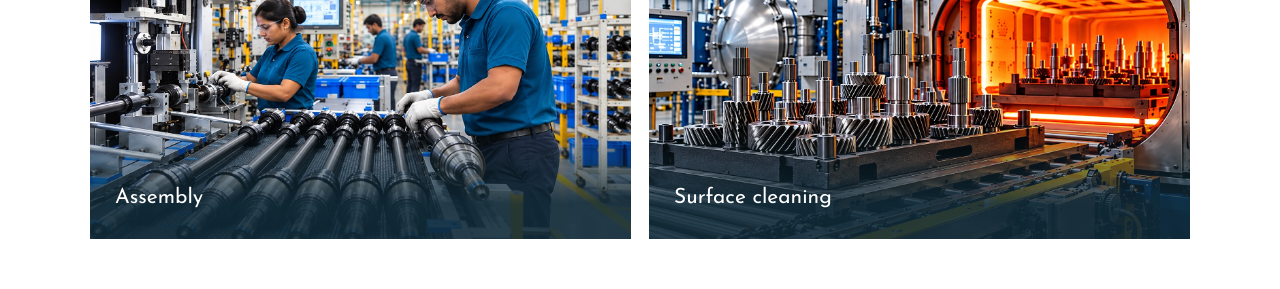
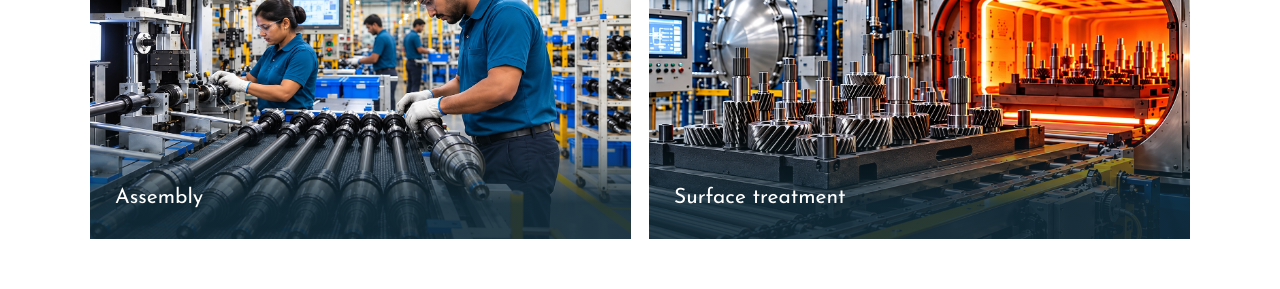
Before and after one commit to Akash-abacusdesk/highwayroop, a Next.js app: page /about in a window 1280 px wide. Shown: the part 3060-3349 px from the top of the page. Built offline with nearby package versions, Linux system fonts and the light colour scheme.

Commit message:
About: rename Surface cleaning tile to Surface treatment

```diff
--- a/app/about/page.tsx
+++ b/app/about/page.tsx
@@ -13,7 +13,7 @@ const MOSAIC: { image?: string; alt: string; caption: string }[] = [
   { image: 'about/ultra-precision-machining', alt: 'Grinding a helical gear on an ultra-precision machine', caption: 'Ultra precision machining' },
   { image: 'about/cae-simulation', alt: 'Bevel gear forging simulation from CAD model to stress analysis', caption: 'Computer-aided engineering & simulation' },
   { image: 'about/assembly', alt: 'Assembly', caption: 'Assembly' },
-  { image: 'about/surface-cleaning', alt: 'Surface cleaning', caption: 'Surface cleaning' },
+  { image: 'about/surface-cleaning', alt: 'Surface treatment', caption: 'Surface treatment' },
 ]
 
 export default function Overview() {
```
